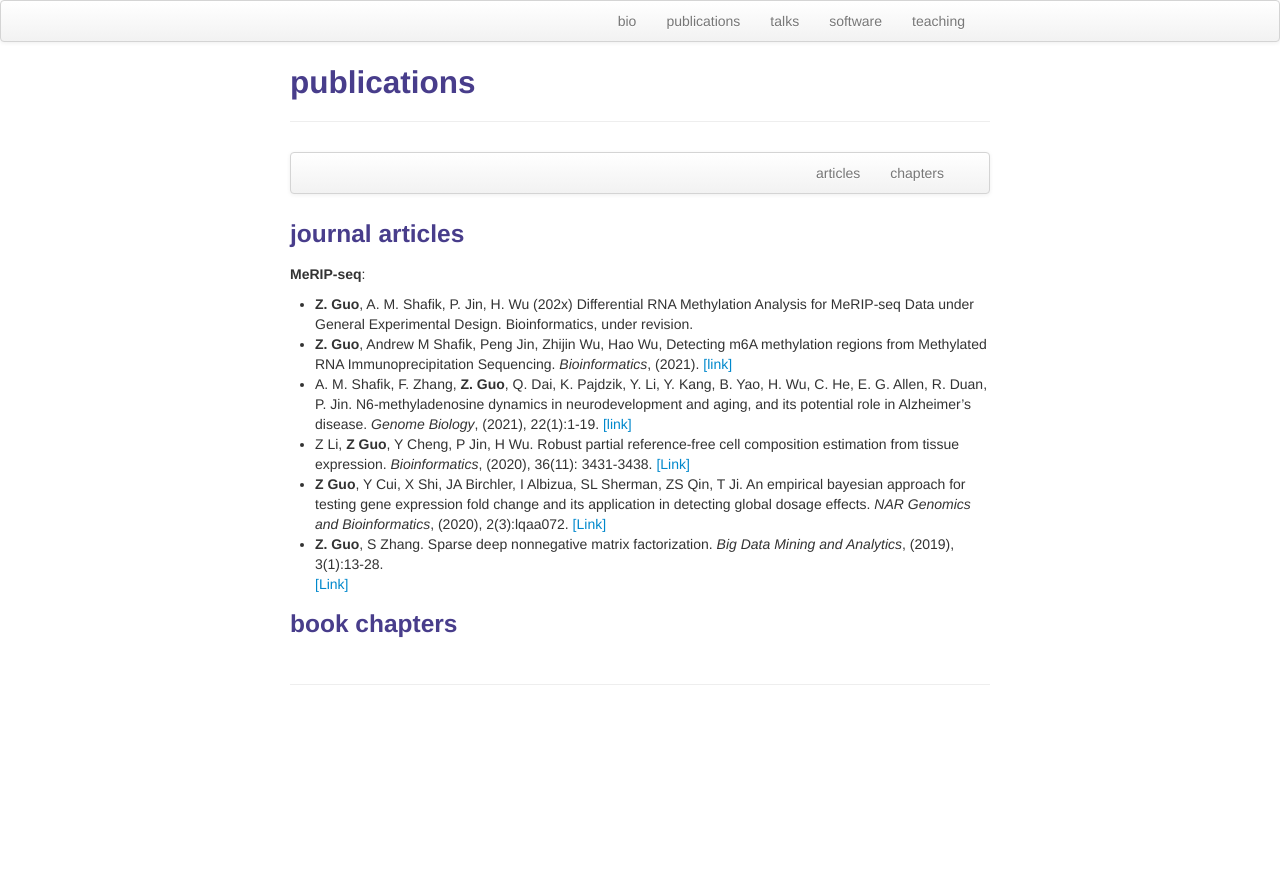
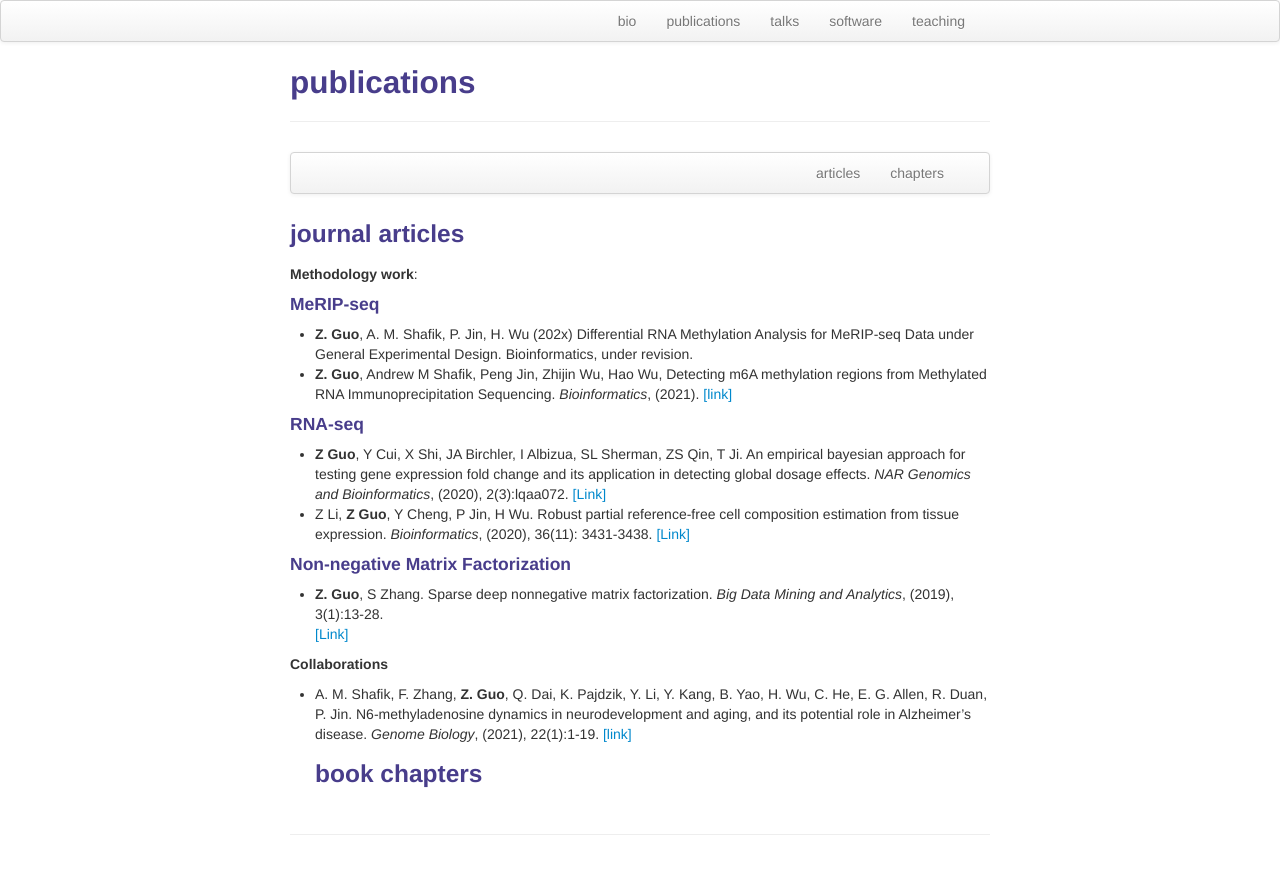
Before and after one commit to ZhenxingGuo0015/ZhenxingGuo0015.github.io, a Jekyll site: the page built from pubs.md, in a window 1280 px wide. Shown: the top 874 px of the page. Built offline with Jekyll 4.4.1, drawn with Linux system fonts in a browser that asks for light colours.

Commit message:
Update pubs.md

```diff
--- a/pubs.md
+++ b/pubs.md
@@ -18,13 +18,21 @@ description: Zhenxing Guo's publications
 </div>
 
 ### <a name="articles"></a>journal articles
-**MeRIP-seq**:
+**Methodology work**:
+#### MeRIP-seq
 * **Z. Guo**, A. M. Shafik, P. Jin, H. Wu (202x) Differential RNA Methylation Analysis for MeRIP-seq Data under General Experimental Design. Bioinformatics, under revision.
 * **Z. Guo**, Andrew M Shafik, Peng Jin, Zhijin Wu, Hao Wu, Detecting m6A methylation regions from Methylated RNA Immunoprecipitation Sequencing. _Bioinformatics_, (2021). [[link]](https://academic.oup.com/bioinformatics/advance-article-abstract/doi/10.1093/bioinformatics/btab181/6173980)
-* A. M. Shafik, F. Zhang, **Z. Guo**, Q. Dai, K. Pajdzik, Y. Li, Y. Kang, B. Yao, H. Wu, C. He, E. G. Allen, R. Duan, P. Jin. N6-methyladenosine dynamics in neurodevelopment and aging, and its potential role in Alzheimer’s disease. _Genome Biology_, (2021), 22(1):1-19. [[link]](https://link.springer.com/article/10.1186/s13059-020-02249-z)
+
+#### RNA-seq
+* **Z Guo**, Y Cui, X Shi, JA Birchler, I Albizua, SL Sherman, ZS Qin, T Ji. An empirical bayesian approach for testing gene expression fold change and its application in detecting global dosage effects. _NAR Genomics and Bioinformatics_, (2020), 2(3):lqaa072. [[Link]]( https://academic.oup.com/nargab/article/2/3/lqaa072/5908375)
 * Z Li, **Z Guo**, Y Cheng, P Jin, H Wu. Robust partial reference-free cell composition estimation from tissue expression. _Bioinformatics_, (2020), 36(11): 3431-3438. [[Link]]( https://academic.oup.com/bioinformatics/article/36/11/3431/5804977)
-* **Z Guo**, Y Cui, X Shi, JA Birchler, I Albizua, SL Sherman, ZS Qin, T Ji. An empirical bayesian approach for testing gene expression fold change and its application in detecting global dosage effects. _NAR Genomics and Bioinformatics_, (2020), 2(3):lqaa072. [[Link]]( https://academic.oup.com/nargab/article/2/3/lqaa072/5908375)
+
+#### Non-negative Matrix Factorization
 * **Z. Guo**, S Zhang. Sparse deep nonnegative matrix factorization. _Big Data Mining and Analytics_, (2019), 3(1):13-28.
  [[Link]]( https://ieeexplore.ieee.org/document/8935092)
 
+
+
+**Collaborations**
+* A. M. Shafik, F. Zhang, **Z. Guo**, Q. Dai, K. Pajdzik, Y. Li, Y. Kang, B. Yao, H. Wu, C. He, E. G. Allen, R. Duan, P. Jin. N6-methyladenosine dynamics in neurodevelopment and aging, and its potential role in Alzheimer’s disease. _Genome Biology_, (2021), 22(1):1-19. [[link]](https://link.springer.com/article/10.1186/s13059-020-02249-z)
 ### <a name="chapters"></a>book chapters
```
